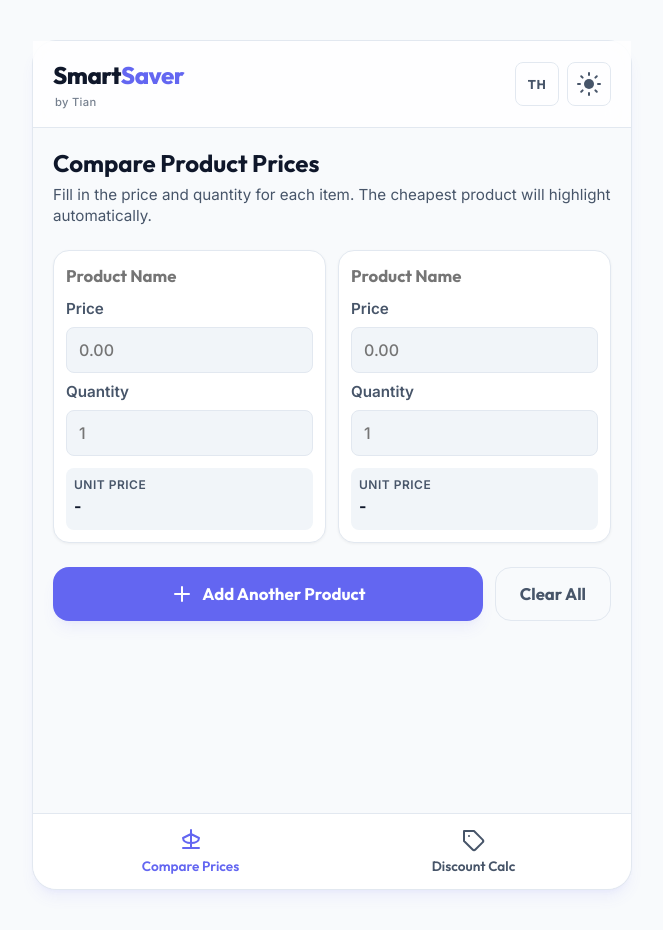
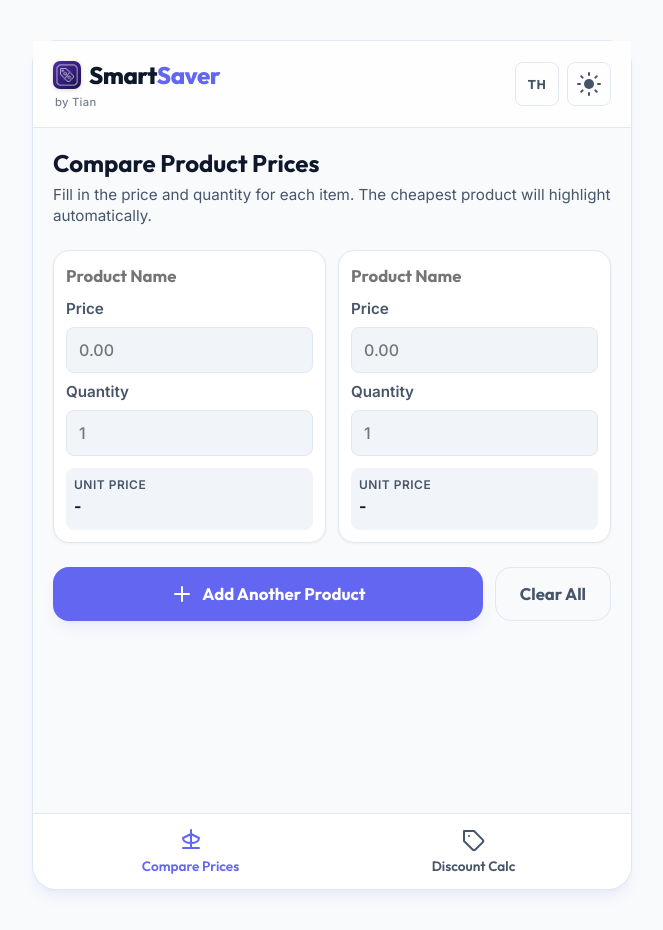
Before and after one commit to sangtiananu-maker/SmartSaver, a plain HTML site: page index.html in a window 1280 px wide. Shown: the whole page, without its empty margins (308-971 px from the left). Drawn offline with Linux system fonts and the light colour scheme.

Commit message:
Add files via upload

```diff
--- a/app.js
+++ b/app.js
@@ -448,12 +448,10 @@ addCompareItemBtn.addEventListener('click', () => {
 });
 
 clearCompareBtn.addEventListener('click', () => {
-  if (confirm(t('clearCompareConfirm'))) {
   state.compareItems = [createNewCompareItem(1), createNewCompareItem(2)];
   saveState();
   renderCompareList();
   calculateCompare();
-  }
 });
 
 // ===== DISCOUNT PAGE =====
@@ -579,12 +577,10 @@ addDiscountItemBtn.addEventListener('click', () => {
 });
 
 clearDiscountBtn.addEventListener('click', () => {
-  if (confirm(t('clearDiscountConfirm'))) {
   state.discountItems = [createNewDiscountItem(1), createNewDiscountItem(2)];
   state.discountPaid = '';
   discountPaidInput.value = '';
   saveState();
   renderDiscountList();
   calculateDiscount();
-  }
 });
--- a/index.html
+++ b/index.html
@@ -28,7 +28,10 @@
     <header class="app-header">
       <div class="header-content">
         <div class="title-block">
-          <h1 class="app-title">Smart<span class="accent-text">Saver</span></h1>
+          <div class="title-row">
+            <img src="favicon.png" class="app-logo" alt="SmartSaver logo">
+            <h1 class="app-title">Smart<span class="accent-text">Saver</span></h1>
+          </div>
           <span class="app-subtitle">by Tian</span>
         </div>
         <div class="header-controls">
--- a/style.css
+++ b/style.css
@@ -171,6 +171,23 @@ body {
   display: flex;
   flex-direction: column;
   gap: 1px;
+}
+
+/* Row containing logo + title text side by side */
+.title-row {
+  display: flex;
+  align-items: center;
+  gap: 8px;
+}
+
+/* Small circular app logo */
+.app-logo {
+  width: 28px;
+  height: 28px;
+  border-radius: 7px;
+  object-fit: cover;
+  flex-shrink: 0;
+  box-shadow: 0 1px 4px rgba(0,0,0,0.15);
 }
 
 .app-subtitle {
```
Lines whose indentation alone changed are shown as unchanged.
